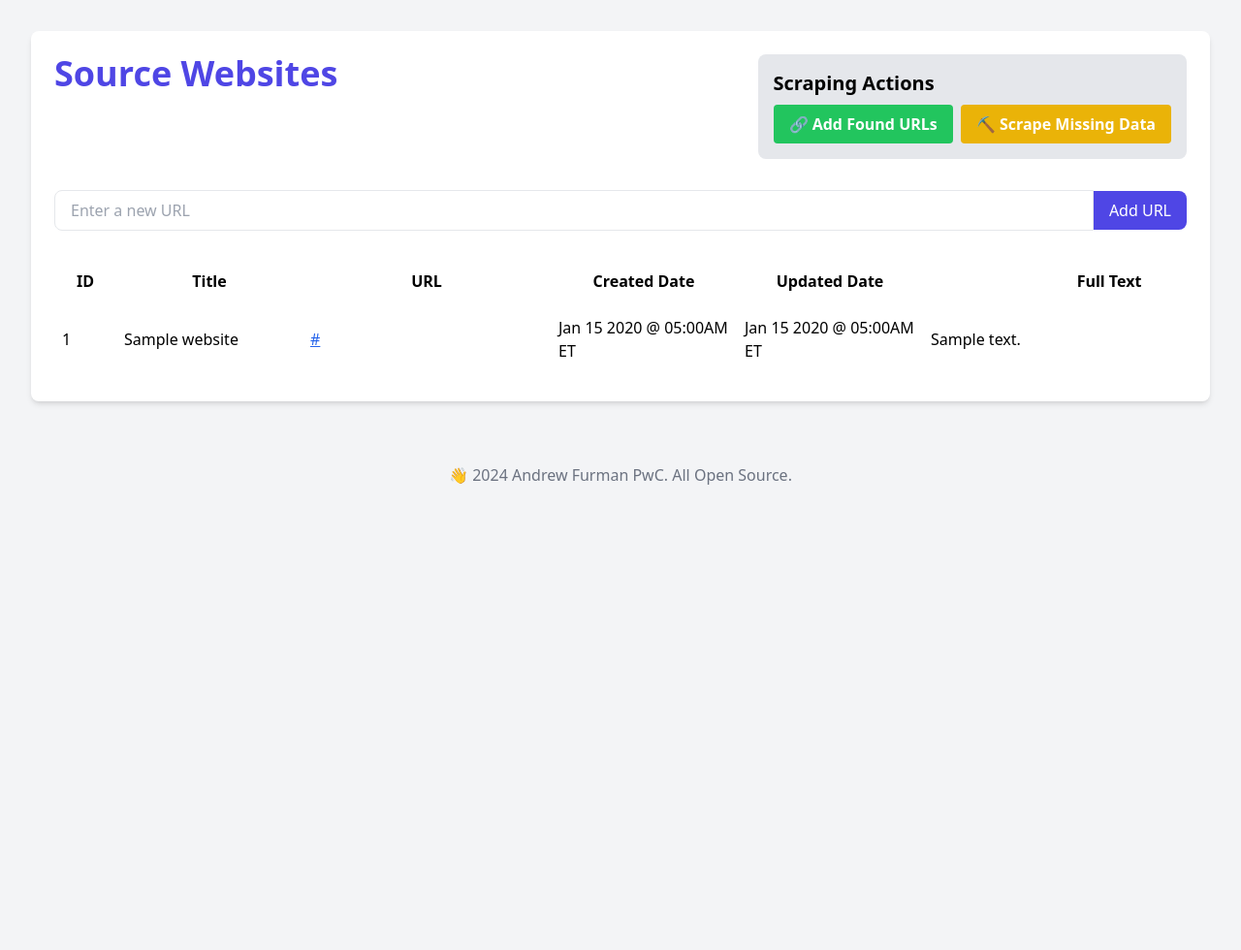
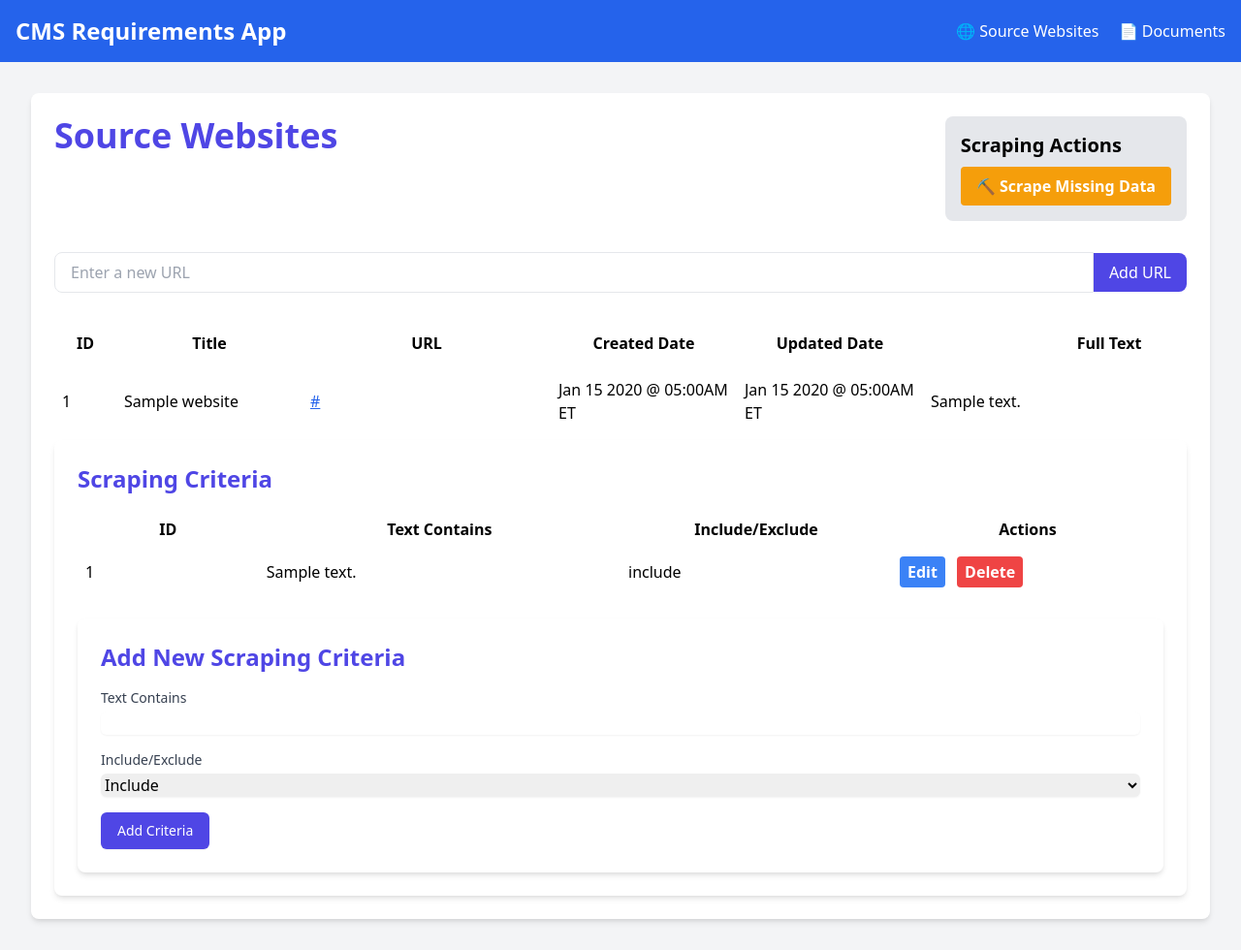
Before and after one commit to andrewfurman/Website-Link-Scraper, a Flask app: page / in a window 1280 px wide. Shown: the whole page at 97% size. Before the commit the page ends 500 px from the top, so only its background shows below. Run offline with Flask 3, Linux system fonts and the light colour scheme; tables that the repository leaves empty hold one stand-in row (values such as "Sample post"); some libraries are stand-ins or nearby versions.

Commit message:
added scraping criteria table

```diff
--- a/source_websites/source_website_routes.py
+++ b/source_websites/source_website_routes.py
@@ -3,7 +3,7 @@ from sqlalchemy.orm import sessionmaker
 from sqlalchemy import create_engine
 import os
 import pytz
-from source_websites.source_website_model import SourceWebsite
+from source_websites.source_website_model import SourceWebsite, ScrapingCriteria
 from source_websites.scrape_website import scrape_website
 from source_websites.scrape_missing_data import scrape_missing_data
 
@@ -27,8 +27,11 @@ def index():
         if website.updated_date:
             website.updated_date = website.updated_date.replace(tzinfo=pytz.UTC).astimezone(eastern)
 
+    # Fetch scraping criteria
+    scraping_criteria = session.query(ScrapingCriteria).all()
+
     session.close()
-    return render_template('source_websites.html', websites=websites)
+    return render_template('source_websites.html', websites=websites, scraping_criteria=scraping_criteria)
 
 @source_website_bp.route('/add_url', methods=['POST'])
 def add_url():
@@ -65,3 +68,41 @@ def add_found_urls_route():
 def scrape_missing_data_route():
     scrape_missing_data()
     return redirect(url_for('source_website.index'))
+
+@source_website_bp.route('/add_scraping_criteria', methods=['POST'])
+def add_scraping_criteria():
+    text_contains = request.form['text_contains']
+    include_exclude = request.form['include_exclude']
+
+    session = Session()
+    new_criteria = ScrapingCriteria(text_contains=text_contains, include_exclude=include_exclude)
+    session.add(new_criteria)
+    session.commit()
+    session.close()
+
+    return redirect(url_for('source_website.index'))
+
+@source_website_bp.route('/edit_scraping_criteria/<int:id>', methods=['GET', 'POST'])
+def edit_scraping_criteria(id):
+    session = Session()
+    criteria = session.query(ScrapingCriteria).get(id)
+
+    if request.method == 'POST':
+        criteria.text_contains = request.form['text_contains']
+        criteria.include_exclude = request.form['include_exclude']
+        session.commit()
+        session.close()
+        return redirect(url_for('source_website.index'))
+
+    session.close()
+    return render_template('edit_scraping_criteria.html', criteria=criteria)
+
+@source_website_bp.route('/delete_scraping_criteria/<int:id>', methods=['POST'])
+def delete_scraping_criteria(id):
+    session = Session()
+    criteria = session.query(ScrapingCriteria).get(id)
+    if criteria:
+        session.delete(criteria)
+        session.commit()
+    session.close()
+    return redirect(url_for('source_website.index'))
--- a/source_websites/templates/source_websites.html
+++ b/source_websites/templates/source_websites.html
@@ -4,11 +4,14 @@
     <meta charset="UTF-8">
     <meta name="viewport" content="width=device-width, initial-scale=1.0">
     <title>Source Websites</title>
-    <script src="https://cdn.tailwindcss.com"></script>
+    <link href="https://cdn.jsdelivr.net/npm/tailwindcss@2.2.19/dist/tailwind.min.css" rel="stylesheet">
 </head>
+<body class="bg-gray-100 min-h-screen flex flex-col">
+    {% include 'header.html' %}
 
-<body class="bg-gray-100 min-h-screen flex flex-col items-center justify-start">
+
     <div class="w-full p-8">
+
         <div class="mx-auto bg-white rounded-lg shadow-md w-full p-6">
             <div class="flex justify-between items-start">
                 <h1 class="text-4xl font-bold text-indigo-600">Source Websites</h1>
@@ -16,11 +19,6 @@
                 <div class="bg-gray-200 p-4 rounded-lg">
                     <h2 class="text-xl font-semibold mb-2">Scraping Actions</h2>
                     <div class="flex space-x-2">
-                        <form action="{{ url_for('source_website.add_found_urls_route') }}" method="POST">
-                            <button type="submit" class="bg-green-500 hover:bg-green-700 text-white font-bold py-2 px-4 rounded focus:outline-none focus:ring-2 focus:ring-green-500">
-                                🔗 Add Found URLs
-                            </button>
-                        </form>
                         <form action="{{ url_for('source_website.scrape_missing_data_route') }}" method="POST">
                             <button type="submit" class="bg-yellow-500 hover:bg-yellow-700 text-white font-bold py-2 px-4 rounded focus:outline-none focus:ring-2 focus:ring-yellow-500">
                                 ⛏️ Scrape Missing Data
@@ -100,11 +98,66 @@
                     </tbody>
                 </table>
             </div>
+
+            <!-- New section for Scraping Criteria -->
+            <div class="mx-auto bg-white rounded-lg shadow-md w-full p-6">
+
+                <h2 class="text-2xl font-bold text-indigo-600 mb-4">Scraping Criteria</h2>
+                <table class="w-full table-fixed">
+                    <thead>
+                        <tr>
+                            <th class="w-16 p-2 break-words">ID</th>
+                            <th class="w-1/3 p-2 break-words">Text Contains</th>
+                            <th class="w-1/4 p-2 break-words">Include/Exclude</th>
+                            <th class="w-1/4 p-2 break-words">Actions</th>
+                        </tr>
+                    </thead>
+                    <tbody>
+                        {% for criteria in scraping_criteria %}
+                        <tr>
+                            <td class="w-16 p-2 break-words">{{ criteria.id }}</td>
+                            <td class="w-1/3 p-2 break-words">{{ criteria.text_contains }}</td>
+                            <td class="w-1/4 p-2 break-words">{{ criteria.include_exclude }}</td>
+                            <td class="w-1/4 p-2 break-words">
+                                <form action="{{ url_for('source_website.edit_scraping_criteria', id=criteria.id) }}" method="GET" class="inline">
+                                    <button type="submit" class="bg-blue-500 hover:bg-blue-700 text-white font-bold py-1 px-2 rounded mr-2">
+                                        Edit
+                                    </button>
+                                </form>
+                                <form action="{{ url_for('source_website.delete_scraping_criteria', id=criteria.id) }}" method="POST" class="inline">
+                                    <button type="submit" class="bg-red-500 hover:bg-red-700 text-white font-bold py-1 px-2 rounded">
+                                        Delete
+                                    </button>
+                                </form>
+                            </td>
+                        </tr>
+                        {% endfor %}
+                    </tbody>
+                </table>
+
+                <div class="mx-auto bg-white rounded-lg shadow-md w-full p-6 mt-6">
+    <h2 class="text-2xl font-bold text-indigo-600 mb-4">Add New Scraping Criteria</h2>
+    <form action="{{ url_for('source_website.add_scraping_criteria') }}" method="POST" class="space-y-4">
+        <div>
+            <label for="text_contains" class="block text-sm font-medium text-gray-700">Text Contains</label>
+            <input type="text" name="text_contains" id="text_contains" required class="mt-1 block w-full rounded-md border-gray-300 shadow-sm focus:border-indigo-300 focus:ring focus:ring-indigo-200 focus:ring-opacity-50">
+        </div>
+        <div>
+            <label for="include_exclude" class="block text-sm font-medium text-gray-700">Include/Exclude</label>
+            <select name="include_exclude" id="include_exclude" required class="mt-1 block w-full rounded-md border-gray-300 shadow-sm focus:border-indigo-300 focus:ring focus:ring-indigo-200 focus:ring-opacity-50">
+                <option value="include">Include</option>
+                <option value="exclude">Exclude</option>
+            </select>
+        </div>
+        <div>
+            <button type="submit" class="inline-flex items-center px-4 py-2 border border-transparent text-sm font-medium rounded-md shadow-sm text-white bg-indigo-600 hover:bg-indigo-700 focus:outline-none focus:ring-2 focus:ring-offset-2 focus:ring-indigo-500">
+                Add Criteria
+            </button>
+        </div>
+    </form>
+</div>
         </div>
     </div>
 
-    <footer class="mt-8 text-center text-gray-500">
-        <p>👋 2024 Andrew Furman PwC. All Open Source.</p>
-    </footer>
 </body>
 </html>
--- a/templates/header.html
+++ b/templates/header.html
@@ -1,9 +1,9 @@
 <nav class="bg-blue-600 p-4">
     <div class="container mx-auto flex justify-between items-center">
-        <a href="{{ url_for('source_website.index') }}" class="text-white text-2xl font-bold">Your App Name</a>
+        <a href="{{ url_for('source_website.index') }}" class="text-white text-2xl font-bold">CMS Requirements App</a>
         <div>
-            <a href="{{ url_for('source_website.index') }}" class="text-white mr-4">Source Websites</a>
-            <a href="{{ url_for('documents.index') }}" class="text-white">Documents</a>
+            <a href="{{ url_for('source_website.index') }}" class="text-white mr-4">🌐 Source Websites</a>
+            <a href="{{ url_for('documents.index') }}" class="text-white">📄 Documents</a>
         </div>
     </div>
 </nav>
```
Also changed, not shown: source_websites/source_website_model.py (+9 -1 lines).
